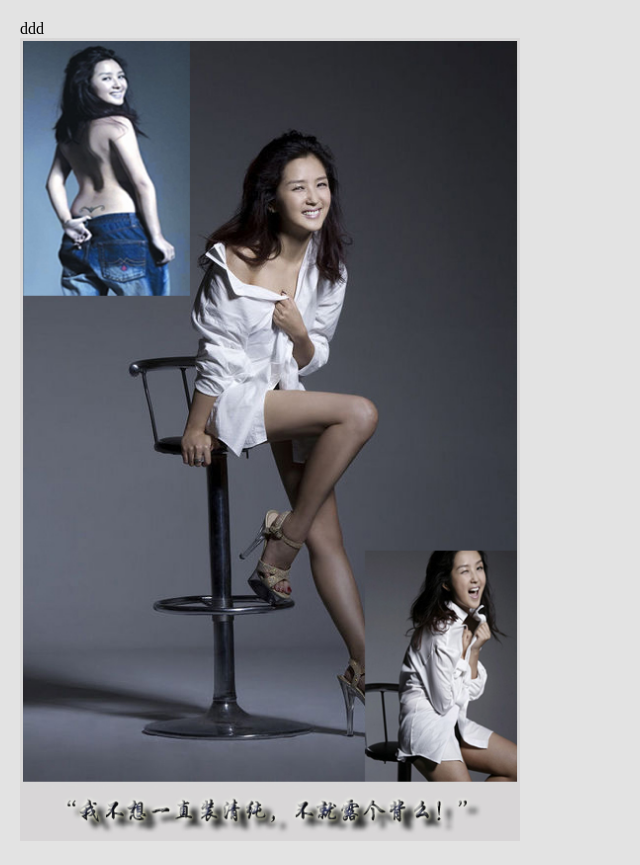
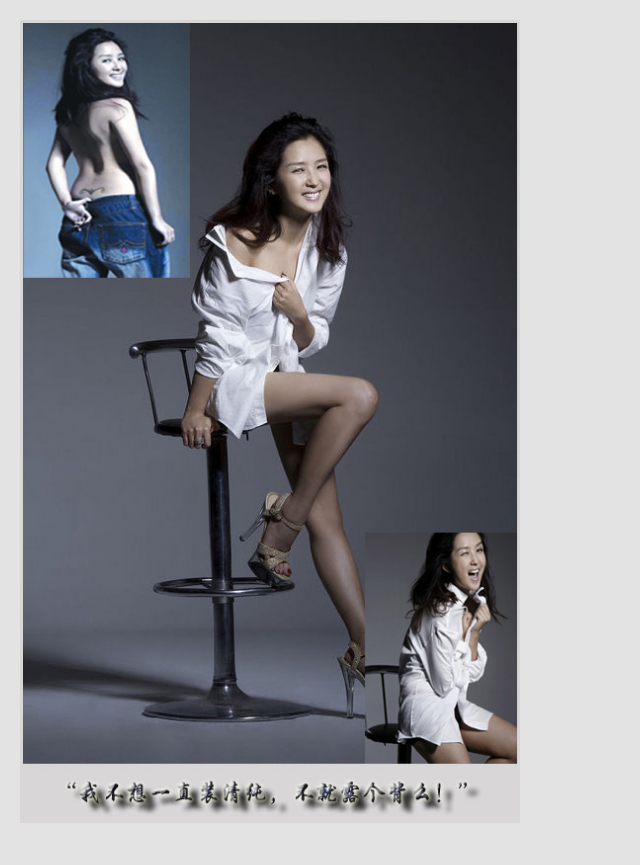
Before and after one commit to yilh1989/Picture-zoom-master, a plain HTML site: page index.html in a window 1280 px wide. Shown: the whole page, without its empty margins (0-640 px from the left). Drawn offline with Linux system fonts and the light colour scheme.

Commit message:
yilh
还原

```diff
--- a/index.html
+++ b/index.html
@@ -6,7 +6,7 @@
     <link rel="stylesheet" href="css/style.css">
 </head>
 <body>
-    <div class="initial">ddd
+    <div class="initial">
         <img class="active" src="images/hj.gif" alt="">
         <span class="area"></span>
     </div>
```
